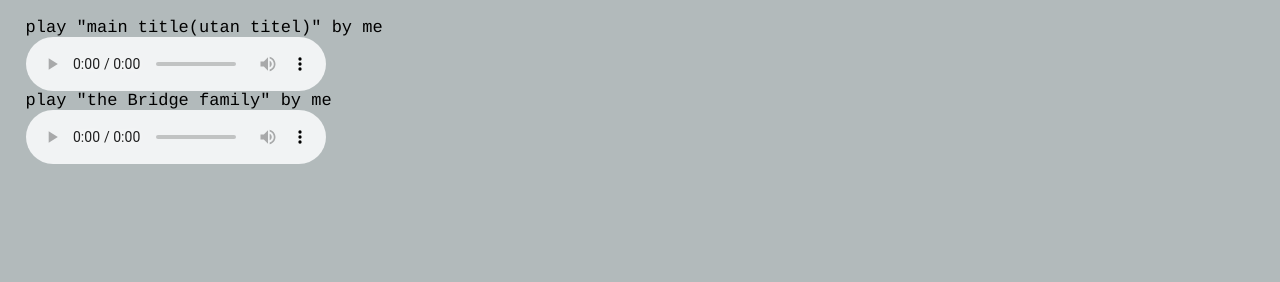
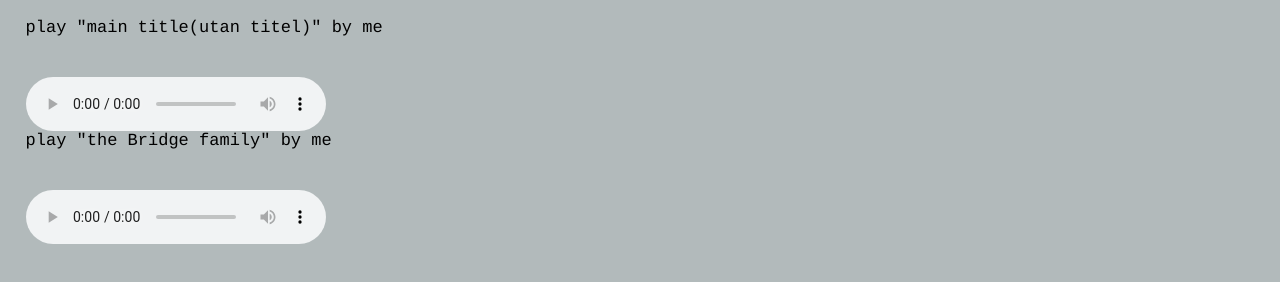
Before and after one commit to ollefernau/ollefernau.github.io, a plain HTML site: page music.html in a window 1280 px wide. Shown: the part 72-354 px from the top of the page. Drawn offline with Linux system fonts and the light colour scheme.

Commit message:
Update music.html

```diff
--- a/music.html
+++ b/music.html
@@ -31,6 +31,8 @@ audio {
          max-width: 80%;
          margin: auto;
          object-fit: contain;
+ margin-top: 2em;
+ margin-bottom; 2em;
  }
 
 body {
```
